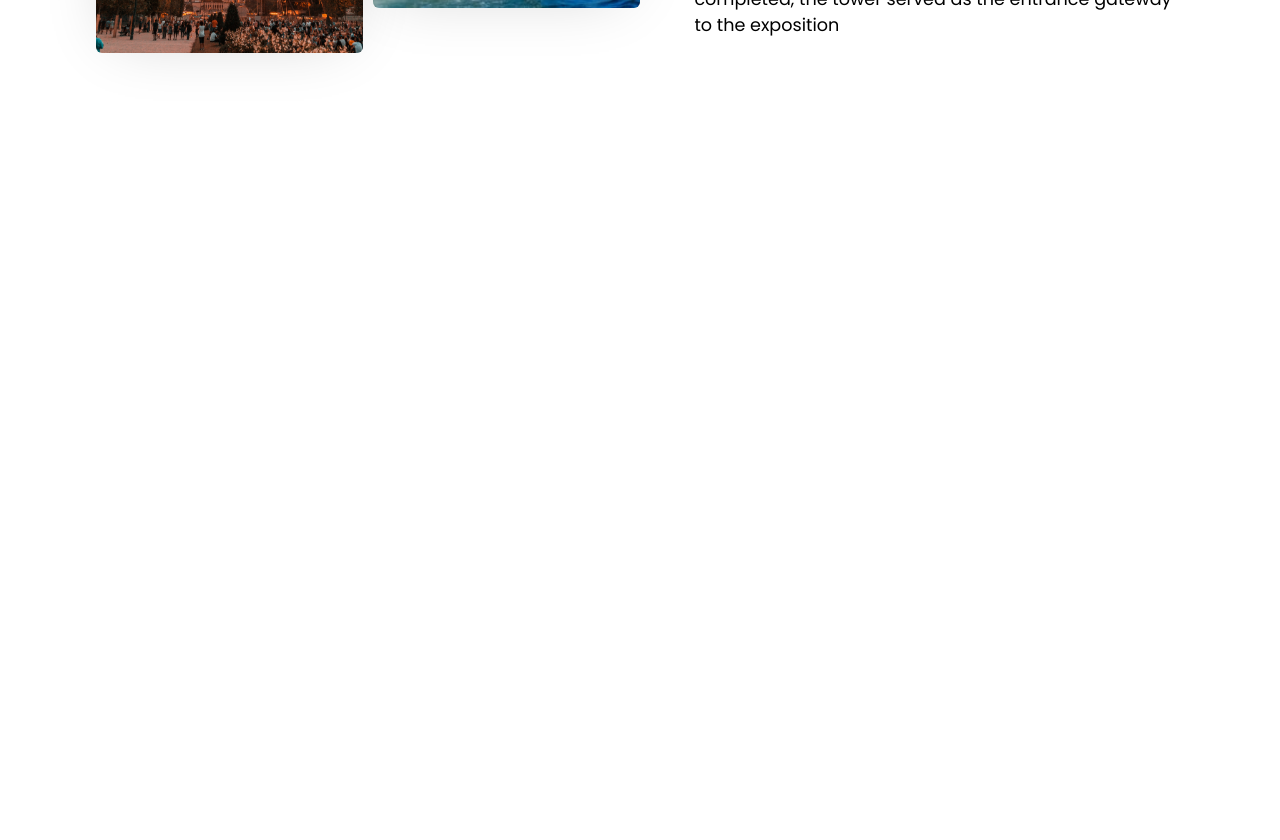
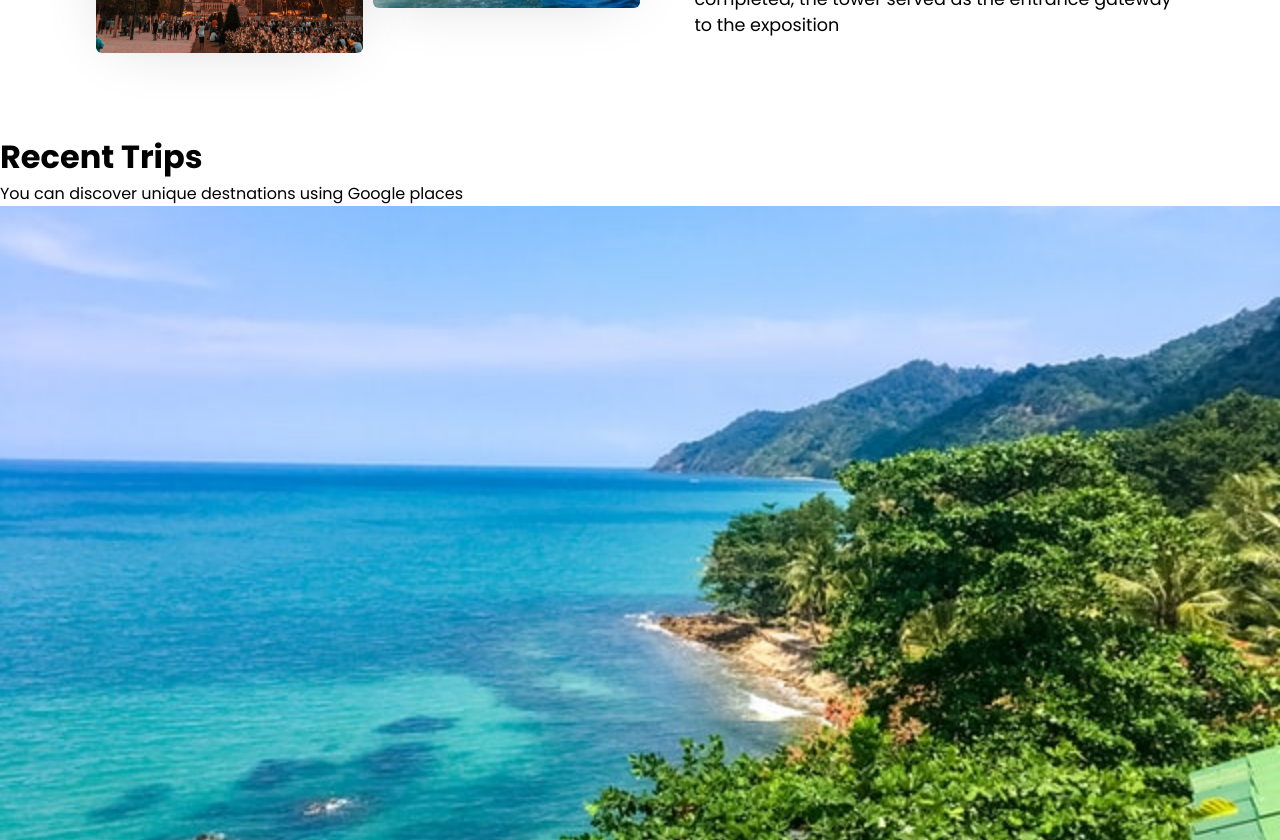
Before and after one commit to fmfahath/tourism-website, a React (Create React App) app: page / in a window 1280 px wide. Shown: the part 1960-2800 px from the top of the page. Before the commit the page ends 2093 px from the top, so only its background shows below. Built offline with nearby package versions, Linux system fonts and the light colour scheme.

Commit message:
TripData.js renderd in Trip.js using props

```diff
--- a/src/components/Trip.js
+++ b/src/components/Trip.js
@@ -1,14 +1,39 @@
 import "./Trip-styles.css"
+import TripData from "./TripData";
+import Image1 from "../assets/8.jpg"
+import Image2 from "../assets/9.jpg"
+import Image3 from "../assets/11.jpg"
 
 
 function Trip(){
     return(
-        <div className="t-card">
-            <div className="t-image">
-                <img alt="trip-image" src={props.image}></img>
+        <div className="trip">
+            <h1>Recent Trips</h1>
+            <p>You can discover unique destnations using Google places</p>
+
+            <div className="tripcard">
+                <TripData
+                    image={Image1}
+                    heading="Trip in Indonesia"
+                    text="Measured from east to west, the Indonesian archipelago covers a distance similar to
+                    New York to Los Angeles, and with over 17,000 islands, Indonesia is a whole world waiting to be explored.
+                    Planning a trip to Indonesia is enough to make any globetrotter green with envy, but it can also be a little daunting."
+                />
+                <TripData
+                    image={Image2}
+                    heading="Trip in Saudi Arabia"
+                    text="Measured from east to west, the Indonesian archipelago covers a distance similar to
+                    New York to Los Angeles, and with over 17,000 islands, Indonesia is a whole world waiting to be explored.
+                    Planning a trip to Indonesia is enough to make any globetrotter green with envy, but it can also be a little daunting."
+                />
+                <TripData
+                    image={Image3}
+                    heading="Trip in Venice"
+                    text="Measured from east to west, the Indonesian archipelago covers a distance similar to
+                    New York to Los Angeles, and with over 17,000 islands, Indonesia is a whole world waiting to be explored.
+                    Planning a trip to Indonesia is enough to make any globetrotter green with envy, but it can also be a little daunting."
+                />
             </div>
-            <h4>{props.heading}</h4>
-            <p>{props.text}</p>
         </div>
     )
 }
--- a/src/components/TripData.js
+++ b/src/components/TripData.js
@@ -1,6 +1,6 @@
 import "./Trip-styles.css"
 
-function TripData(){
+function TripData(props){
     return(
         <div className="t-card">
             <div className="t-image">
--- a/src/routes/Home.js
+++ b/src/routes/Home.js
@@ -3,6 +3,7 @@ import Destination from "../components/Destination";
 import Hero from "../components/Hero";
 import Navbar from "../components/navbar";
 import HeroImage from "../assets/12.jpg"
+import Trip from "../components/Trip";
 
 function Home(){
     return(
@@ -18,6 +19,7 @@ function Home(){
                 buttonText="Travel Plan"
             />
             <Destination/>
+            <Trip/>
         </React.Fragment>
     )
 }
```
